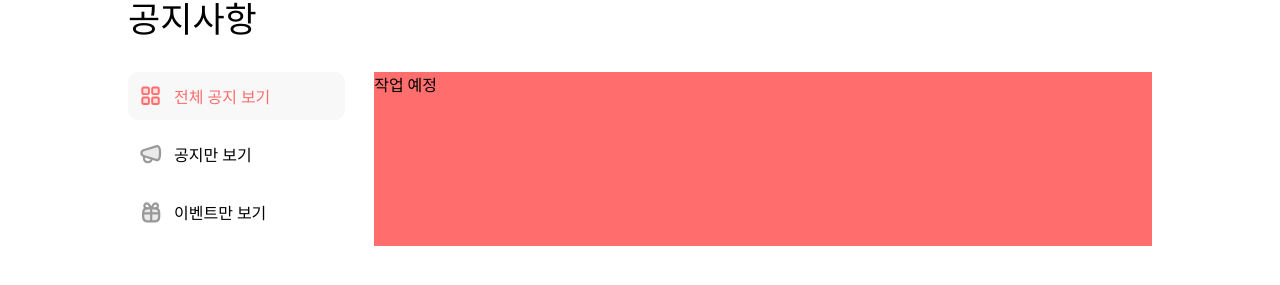
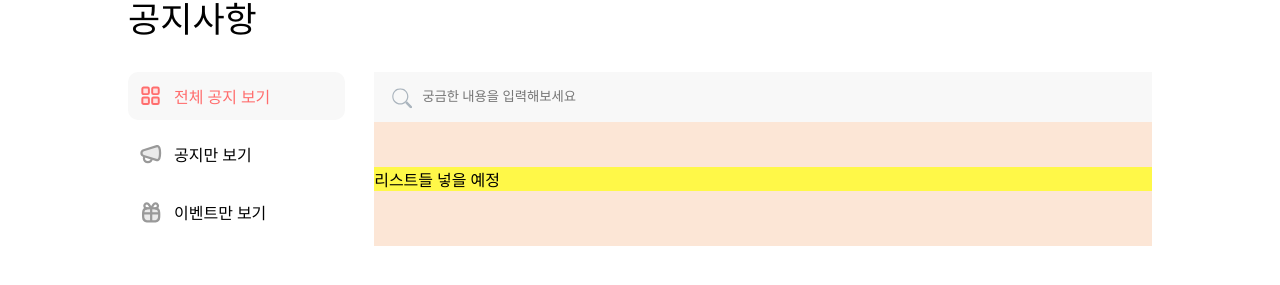
Before and after one commit to Hyodadak-Team/Hyodadak, a React (Vite) app: page /notice in a window 1280 px wide. Shown: the part 233-518 px from the top of the page. Built offline with nearby package versions, Linux system fonts and the light colour scheme; a web font is replaced by a local one.

Commit message:
design: 공지사항 검색창 퍼블리싱

```diff
--- a/src/pages/notice.tsx
+++ b/src/pages/notice.tsx
@@ -55,7 +55,20 @@ function Notice() {
               </div>
             ))}
           </div>
-          <div className="main_section">작업 예정</div>
+          <div className="main_section">
+            <div className="search_section">
+              <input
+                className="search-input"
+                placeholder="궁금한 내용을 입력해보세요"
+              />
+              <img
+                src="/img/search-icon.svg"
+                className="search-icon"
+                alt="search-icon"
+              />
+            </div>
+            <div className="notice_list-section">리스트들 넣을 예정</div>
+          </div>
         </div>
       </div>
     </>
--- a/src/styles/notice.scss
+++ b/src/styles/notice.scss
@@ -75,7 +75,37 @@
     }
   }
   .main_section {
-    background-color: #ff6d6d;
+    background-color: #fce6d6;
     width: calc(790 / 1040 * 100%);
+
+    .search_section {
+      width: 100%;
+      height: 50px;
+
+      .search-icon {
+        cursor: pointer;
+        position: relative;
+        bottom: 34px;
+        left: 18px;
+      }
+
+      .search-input {
+        border-style: none;
+        background-color: #f8f8f8;
+        width: 100%;
+        height: 100%;
+        font-family: $ques-font-default;
+        padding: 0 48px;
+
+        &:focus {
+          outline-color: #c6c6c6;
+        }
+      }
+    }
+
+    .notice_list-section {
+      margin: 45px 0;
+      background-color: #fff848;
+    }
   }
 }
```
